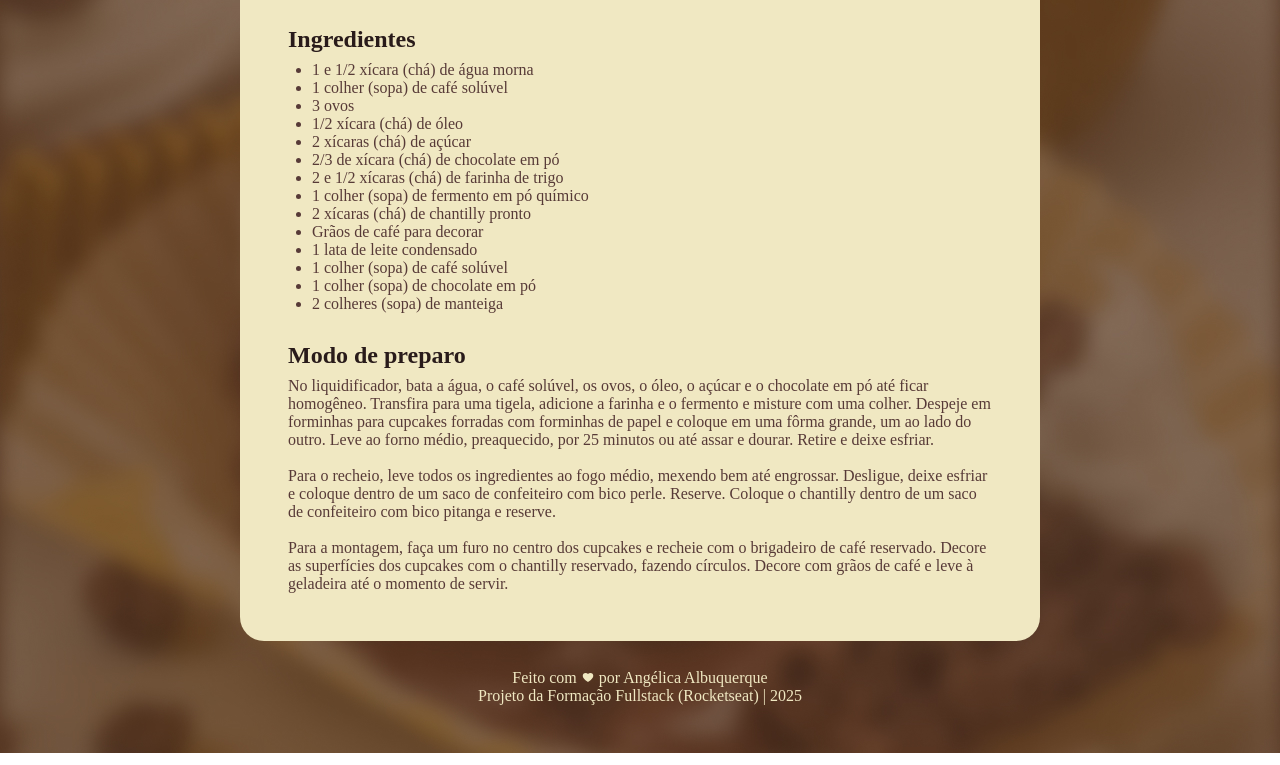
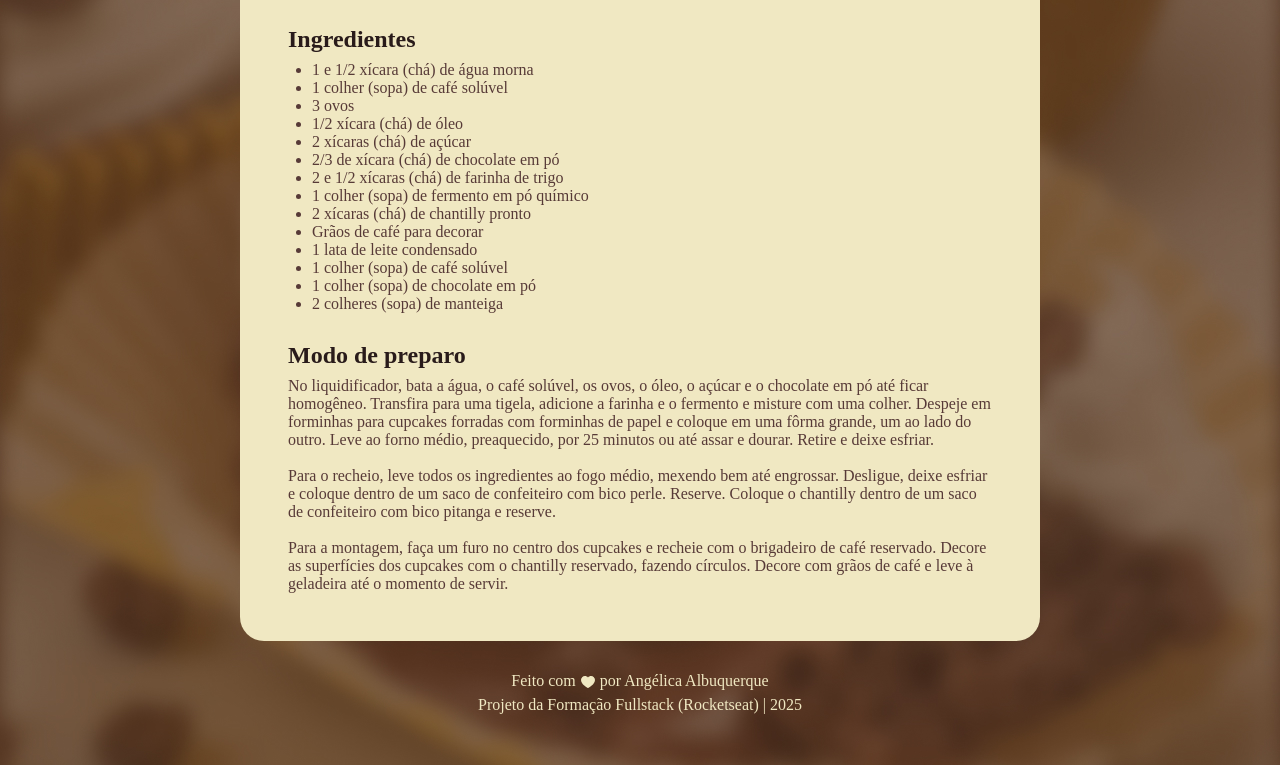
Before and after one commit to angelicaalbuquerque/fullstack-stage03-project01_rocketseat, a plain HTML site: page index.html in a window 1280 px wide. Shown: the part 669-1434 px from the top of the page. Drawn offline with Linux system fonts and the light colour scheme; a web font is replaced by a local one.

Commit message:
[Refactoring] footer

```diff
--- a/index.html
+++ b/index.html
@@ -82,11 +82,8 @@
     </main>
   </div>
 
-  <footer>Feito com <svg xmlns="http://www.w3.org/2000/svg" width="14" height="12" fill="#f0e8c2" viewBox="0 0 256 256">
-      <path
-        d="M240,102c0,70-103.79,126.66-108.21,129a8,8,0,0,1-7.58,0C119.79,228.66,16,172,16,102A62.07,62.07,0,0,1,78,40c20.65,0,38.73,8.88,50,23.89C139.27,48.88,157.35,40,178,40A62.07,62.07,0,0,1,240,102Z">
-      </path>
-    </svg> por Angélica Albuquerque <br>Projeto da Formação Fullstack (Rocketseat) | 2025</footer>
+  <footer>Feito com <img src="assets/heart.svg" alt="ícone de coração fofinho"> por Angélica Albuquerque <br>Projeto da
+    Formação Fullstack (Rocketseat) | 2025</footer>
 </body>
 
 </html>
--- a/style.css
+++ b/style.css
@@ -63,5 +63,10 @@ ul {
 footer {
   color: var(--text-color-on-bg);
   text-align: center;
-  margin-bottom: 48px;
+  padding-bottom: 48px;
+  line-height: 150%;
 }
+
+footer img {
+  vertical-align: middle;
+}
```
Also changed, not shown: assets/heart.svg (added).
